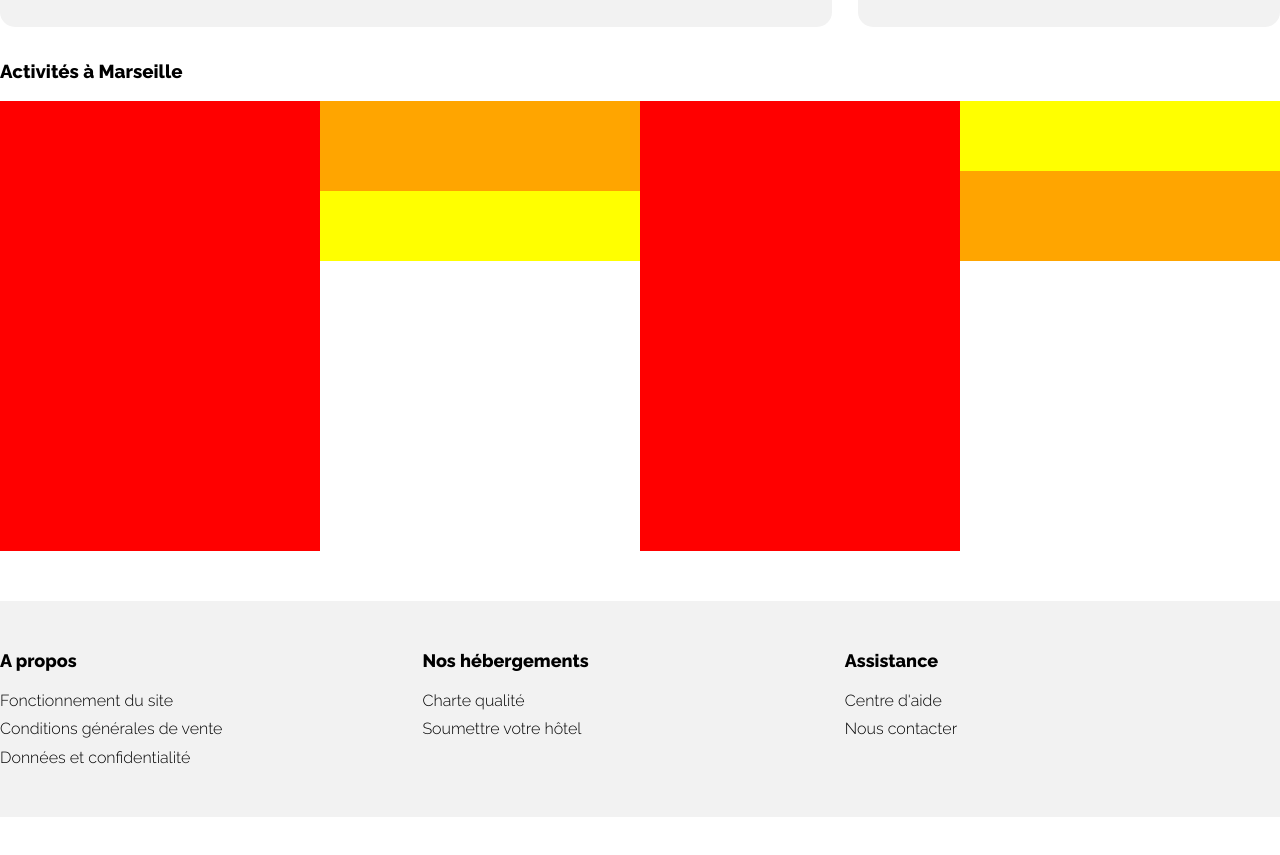
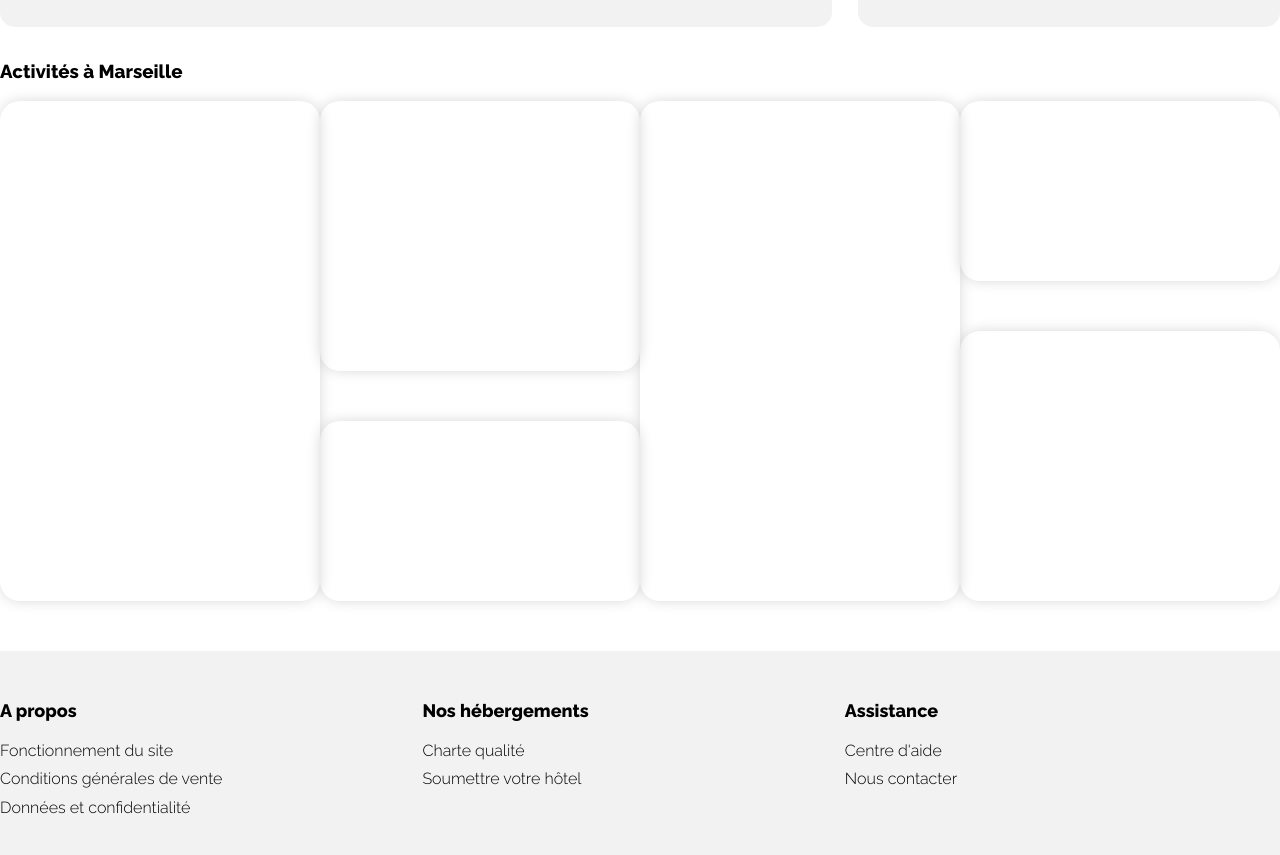
Before and after one commit to MaeRiz/OC_P2_Booki, a plain HTML site: page index.html in a window 1280 px wide. Shown: the part 1154-2009 px from the top of the page. Before the commit the page ends 1971 px from the top, so only its background shows below. Drawn offline with Linux system fonts and the light colour scheme.

Commit message:
Best mosaic test

```diff
--- a/css/desktop.css
+++ b/css/desktop.css
@@ -317,42 +317,40 @@ main p {
 }
 
 .act {
-    background-color: red;
     width: 320px;
     height: 500px;
+    border-radius: 20px;
+    box-shadow: 0px 0px 15px -2px rgba(0,0,0,0.2);
+}
+
+.act:hover {
+    transition: 0.2s;
+    box-shadow: 0px 0px 50px -2px rgba(0,0,0,0.2);
+    cursor: pointer;
 }
 
 .mosaic {
     display: flex;
-    flex-direction: column;
-    flex-wrap: wrap;
+    justify-content: space-between;
     width: 100%;
     height: 450px;
+    margin-bottom: 50px;
 }
 
-.act:last-child {
-    position: relative;
-}
-
-.act:last-child::after {
-    display: block;
-    width: 11px;
-    height: 1px;
-    position: absolute;
-    top: 0;
-    left: 100%;
-    visibility: hidden;
-    content: "";
-}
 
 .act--small {
-    height: 70px;
-    background-color: yellow;
+    height: 180px;
 }
 
 .act--medium {
-    height: 90px;
-    background-color: orange;
+    height: 270px;
+}
+
+.column {
+    display: flex;
+    flex-direction: column;
+    justify-content: space-between;
+    height: 500px;
 }
 
 
--- a/index.html
+++ b/index.html
@@ -174,11 +174,15 @@
             <h3>Activités à Marseille</h3>
             <div class="mosaic">
                 <div class="act act--large"></div>
-                <div class="act act--medium"></div>
-                <div class="act act--small"></div>
+                <div class="column">
+                    <div class="act act--medium"></div>
+                    <div class="act act--small"></div>
+                </div>
                 <div class="act act--marge"></div>
-                <div class="act act--small"></div>
-                <div class="act act--medium"></div>
+                <div class="column">
+                    <div class="act act--small"></div>
+                    <div class="act act--medium"></div>
+                </div>
             </div>
 
         </div>
```
